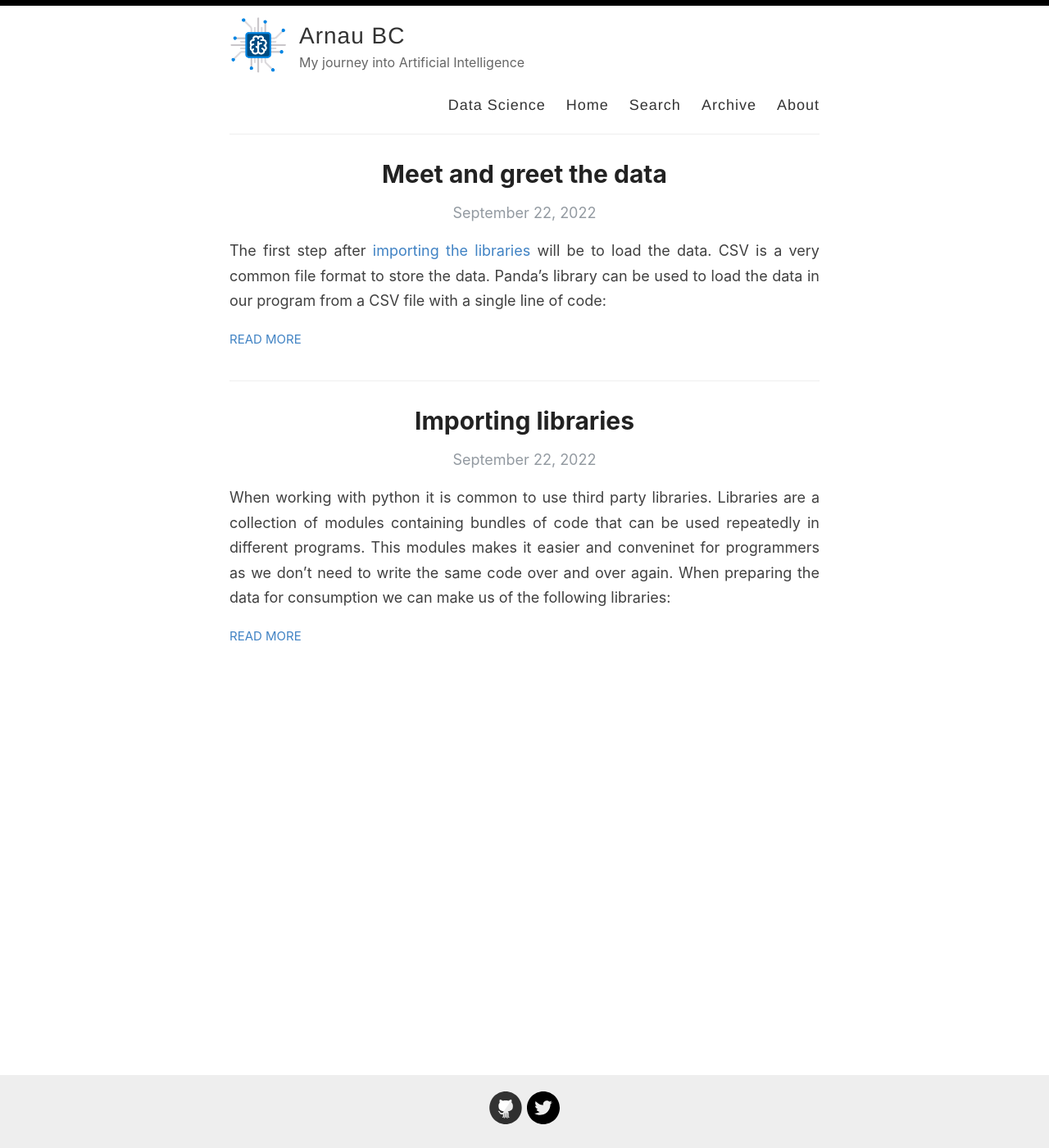
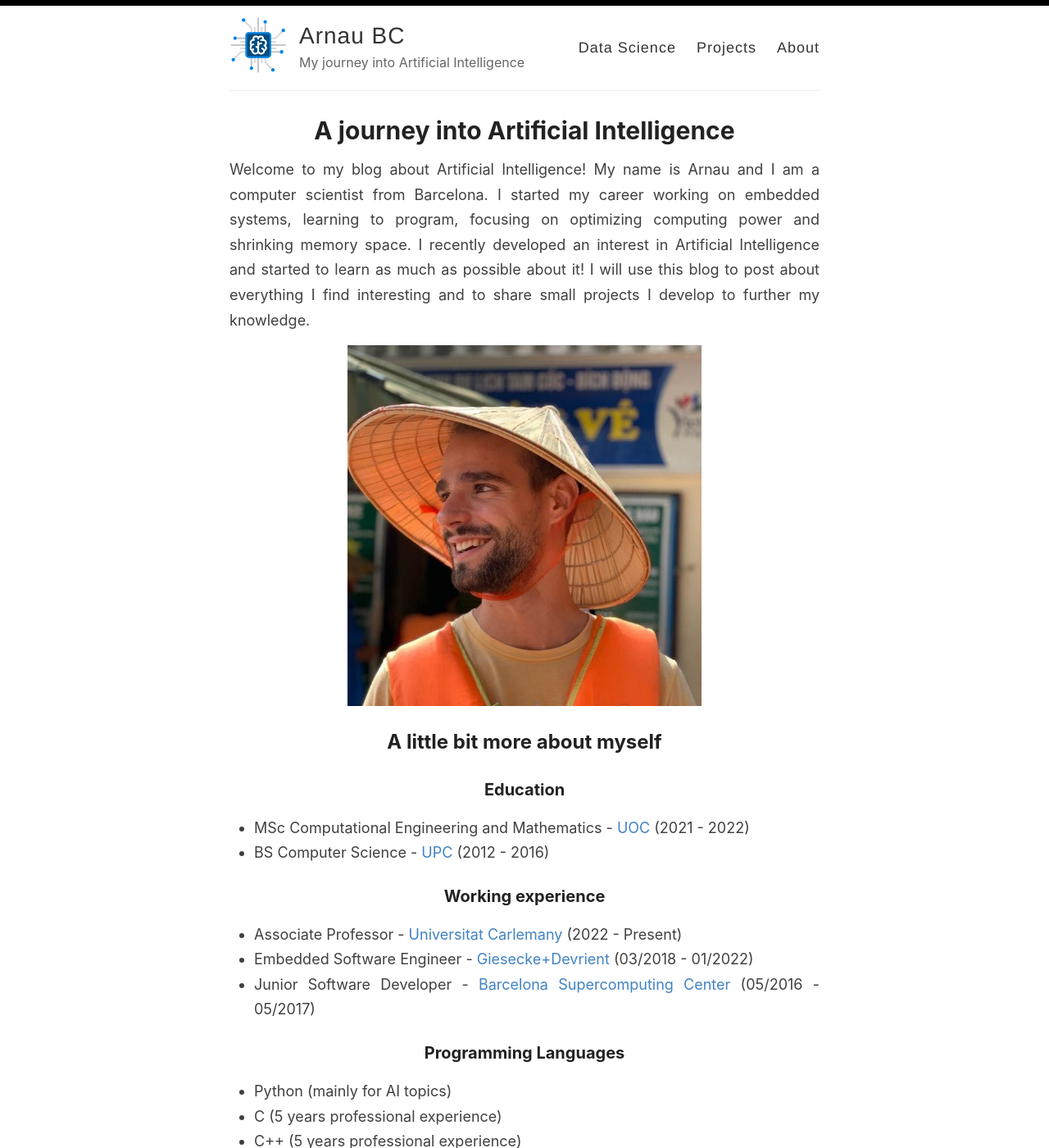
Before and after one commit to tknbr/tknbr.github.io, a Jekyll site: the page built from _pages/index.md, in a window 1280 px wide and 1400 px high. Shown: the whole window at 82% size. Built offline with Jekyll 4.4.1, drawn with Linux system fonts in a browser that asks for light colours; the list of posts is cut into pages by our own code.

Commit message:
new post + new outline

````diff
--- a/_layouts/default.html
+++ b/_layouts/default.html
@@ -29,10 +29,8 @@
 
             <nav>
               <a href="{{ site.baseurl }}/a-data-science-framework">Data Science</a>
-              <a href="{{ site.baseurl }}/">Home</a>
-              <a href="{{ site.baseurl }}/search">Search</a>
-              <a href="{{ site.baseurl }}/archive">Archive</a>
-              <a href="{{ site.baseurl }}/about">About</a>
+              <a href="{{ site.baseurl }}/projects">Projects</a>
+              <a href="{{ site.baseurl }}/">About</a>
             </nav>
           </header>
         </div>
--- /dev/null
+++ b/_pages/index.md
@@ -0,0 +1,30 @@
+---
+layout: page
+title: A journey into Artificial Intelligence
+permalink: /
+---
+
+
+Welcome to my blog about Artificial Intelligence! My name is Arnau and I am a computer scientist from Barcelona. I started my career working on embedded systems, learning to program, focusing on optimizing computing power and shrinking memory space. I recently developed an interest in Artificial Intelligence and started to learn as much as possible about it! I will use this blog to post about everything I find interesting and to share small projects I develop to further my knowledge.
+
+![placeholder](/images/profile.jpg){:style="display:block; margin-left:auto; margin-right:auto;"  width="60%"}
+
+
+## A little bit more about myself
+
+### Education
+
+- MSc Computational Engineering and Mathematics - [UOC](https://www.upc.edu/en?set_language=en) (2021 - 2022)
+- BS Computer Science - [UPC](https://www.upc.edu/en?set_language=en) (2012 - 2016)
+
+### Working experience
+
+- Associate Professor - [Universitat Carlemany](https://www.universitatcarlemany.com/) (2022 - Present)
+- Embedded Software Engineer - [Giesecke+Devrient](https://www.gi-de.com/en/) (03/2018 - 01/2022)
+- Junior Software Developer - [Barcelona Supercomputing Center](https://www.bsc.es/) (05/2016 - 05/2017)
+
+### Programming Languages
+
+- Python (mainly for AI topics)
+- C (5 years professional experience)
+- C++ (5 years professional experience)
--- a/_posts/2022-09-22-meet-and-greet-data.md
+++ b/_posts/2022-09-22-meet-and-greet-data.md
@@ -4,9 +4,27 @@ title: Meet and greet the data
 categories: [Python, PrepareData]
 ---
 
-The first step after [importing the libraries](/importing-libraries/) will be to load the data. CSV is a very common file format to store the data. Panda's library can be used to load the data in our program from a CSV file with a single line of code:
+The first step after [importing the libraries](/importing-libraries/) will be to load the data. Panda's library can be used to load the data in our program from a CSV file with a single line of code:
 
 ```python
 # Load data from a CSV file and store it in a variable
 df = pd.read_csv('path/to.csv')
 ```
+
+It is time to get general information on the dataset, columns and type of variables in each column. Panda's library provides several functions to obtain information about the dataset:
+
+```python
+# prints information about a DataFrame including the
+# index dtype and columns, non-null values and memory
+# usage
+print(df.info())
+
+# returns the first n rows for the object based on
+# position. It is useful for quickly testing if your
+# object has the right type of data in it.
+print(df.head())
+```
+
+Understanding the data from these two simple steps is essential. The number of rows will indicate the size of our dataset (the number of samples we could have) and the number/type of columns the features we have for each sample.
+
+Continue with [The 4 Cs: Correct, complete, create and convert](/the-4-cs//)
````
Also changed, not shown: _pages/dsf.md (+1 -0 lines), _pages/projects.md (added, +7 -0 lines), _posts/2022-09-27-the-4-cs.md (added, +28 -0 lines).
